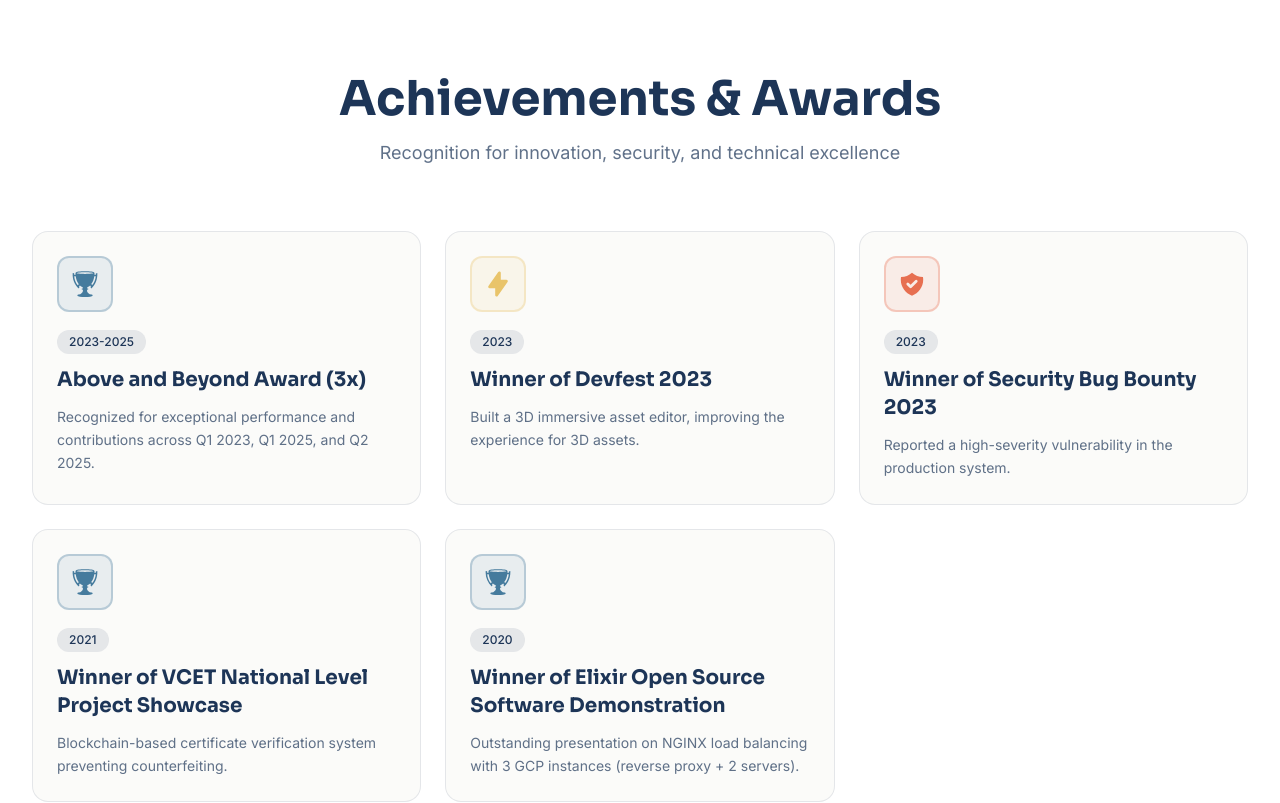
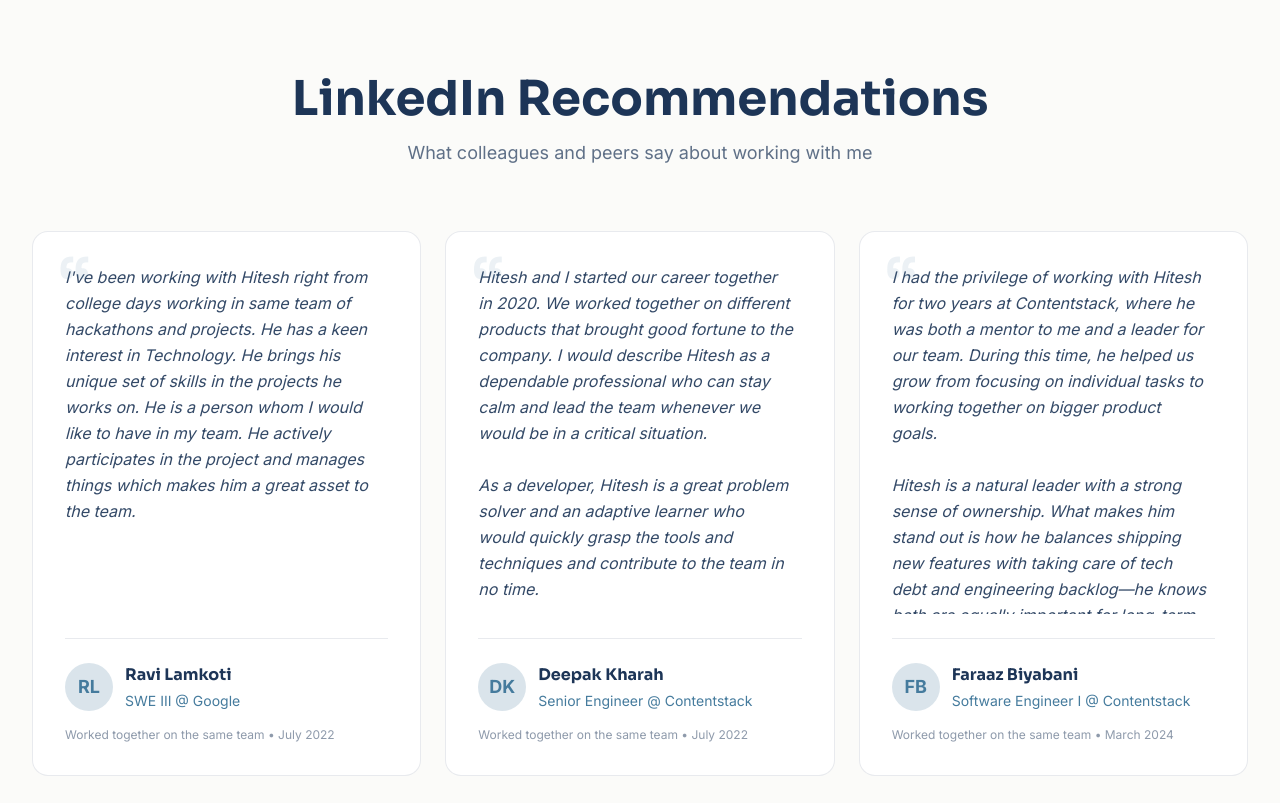
Before and after one commit to hiteshshetty-dev/hiteshshetty.com, a Next.js app: page / in a window 1280 px wide. Shown: the part 5480-6283 px from the top of the page. Built offline with nearby package versions, Linux system fonts and the light colour scheme.

Commit message:
feat: implement Recommendations section

```diff
--- a/src/app/globals.css
+++ b/src/app/globals.css
@@ -114,6 +114,23 @@ h6 {
 }
 /* biome-ignore-end lint/correctness/noUnknownFunction: Tailwind theme Prose theme customization */
 
+.recommendation-blockquote {
+  position: relative;
+}
+
+.recommendation-blockquote::before {
+  content: "\201C";
+  position: absolute;
+  top: -0.2em;
+  left: -0.1em;
+  font-size: 4rem;
+  line-height: 1;
+  color: var(--color-brand-steel);
+  opacity: 0.10;
+  font-family: var(--font-sora), system-ui, sans-serif;
+  font-weight: 700;
+}
+
 /* biome-ignore lint/suspicious/noUnknownAtRules: Tailwind utility */
 @utility prose {
   blockquote {
--- a/src/app/page.tsx
+++ b/src/app/page.tsx
@@ -4,6 +4,7 @@ import Experience from "@/components/sections/Experience";
 import FeaturedProjects from "@/components/sections/FeaturedProjects";
 import Hero from "@/components/sections/Hero";
 import OpenSource from "@/components/sections/OpenSource";
+import Recommendations from "@/components/sections/Recommendations";
 import Skills from "@/components/sections/Skills";
 import JsonLd from "@/components/ui/JsonLd";
 import { generateHomePageSchema } from "@/lib/structured-data";
@@ -23,6 +24,7 @@ export default function Home() {
         <FeaturedProjects />
         <OpenSource />
         <Skills />
+        <Recommendations />
         <Achievements />
       </main>
     </>
--- /dev/null
+++ b/src/components/sections/Recommendations.tsx
@@ -0,0 +1,87 @@
+import recommendationsData from "@/data/recommendations.json";
+
+interface Recommendation {
+  uuid: string;
+  recommenderName: string;
+  recommenderTitle: string;
+  recommenderCompany: string;
+  recommenderLinkedIn?: string;
+  relationship: string;
+  recommendationText: string;
+  date: string;
+}
+
+export default function Recommendations() {
+  const recommendations = recommendationsData as Recommendation[];
+
+  return (
+    <section className="py-20 bg-brand-beige/50">
+      <div className="max-w-7xl mx-auto px-4 sm:px-6 lg:px-8">
+        <div className="text-center mb-16">
+          <h2 className="text-4xl md:text-5xl font-bold text-brand-navy mb-4">
+            LinkedIn Recommendations
+          </h2>
+          <p className="text-lg text-brand-navy/70 max-w-2xl mx-auto">
+            What colleagues and peers say about working with me
+          </p>
+        </div>
+
+        <div className="grid grid-cols-1 md:grid-cols-2 lg:grid-cols-3 gap-6">
+          {recommendations.map((recommendation) => (
+            <div
+              key={recommendation.uuid}
+              className="bg-white rounded-2xl border border-brand-navy/10  hover:shadow-lg transition-all duration-300 flex flex-col h-full overflow-hidden"
+            >
+              <div className="p-6 md:p-8 flex flex-col flex-1">
+                <blockquote className="flex-1 mb-6 min-h-0 recommendation-blockquote">
+                  <p className="text-sm md:text-base text-brand-navy/90 leading-relaxed italic whitespace-pre-line max-h-[350px] overflow-y-auto pr-2">
+                    {recommendation.recommendationText}
+                  </p>
+                </blockquote>
+
+                <div className="border-t border-brand-navy/10 pt-6 mt-auto">
+                  <div className="flex items-start gap-3 mb-3">
+                    <div className="w-12 h-12 rounded-full bg-brand-steel/20 flex items-center justify-center flex-shrink-0">
+                      <span className="text-brand-steel font-bold text-lg">
+                        {recommendation.recommenderName
+                          .split(" ")
+                          .map((n) => n[0])
+                          .join("")
+                          .toUpperCase()}
+                      </span>
+                    </div>
+                    <div className="flex-1 min-w-0">
+                      <a
+                        href={recommendation.recommenderLinkedIn}
+                        target="_blank"
+                        rel="noopener noreferrer"
+                        className="block group"
+                        aria-label={`View ${recommendation.recommenderName}'s LinkedIn profile`}
+                      >
+                        <h3 className="font-bold text-brand-navy mb-1 group-hover:text-brand-steel transition-colors">
+                          {recommendation.recommenderName}
+                        </h3>
+                      </a>
+                      <p className="text-sm text-brand-steel mb-1">
+                        {recommendation.recommenderTitle} @{" "}
+                        {recommendation.recommenderCompany}
+                      </p>
+                    </div>
+                  </div>
+
+                  <p className="text-xs text-brand-navy/50 mt-3">
+                    {recommendation.relationship} •{" "}
+                    {new Date(recommendation.date).toLocaleDateString("en-US", {
+                      month: "long",
+                      year: "numeric",
+                    })}
+                  </p>
+                </div>
+              </div>
+            </div>
+          ))}
+        </div>
+      </div>
+    </section>
+  );
+}
```
